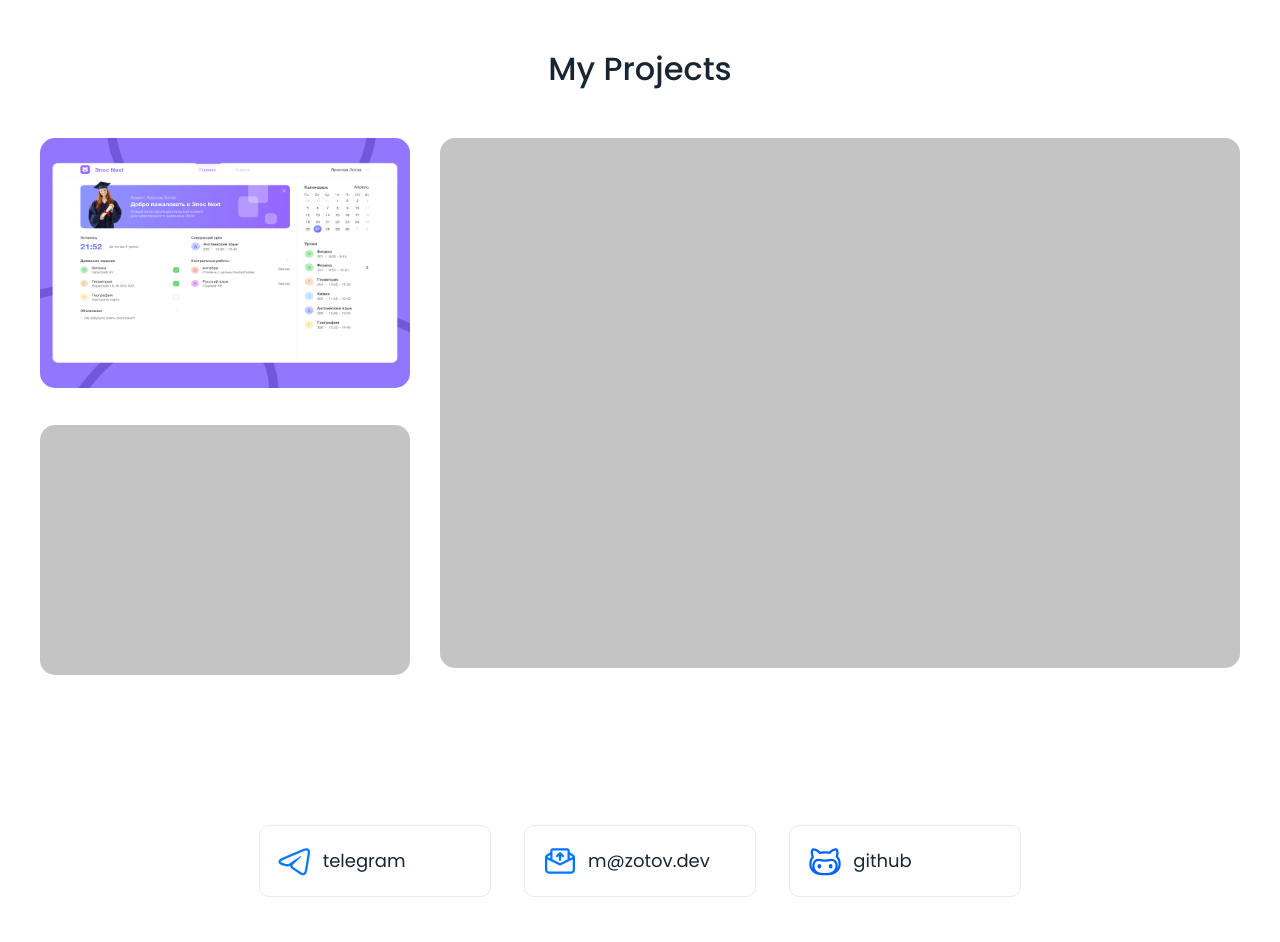
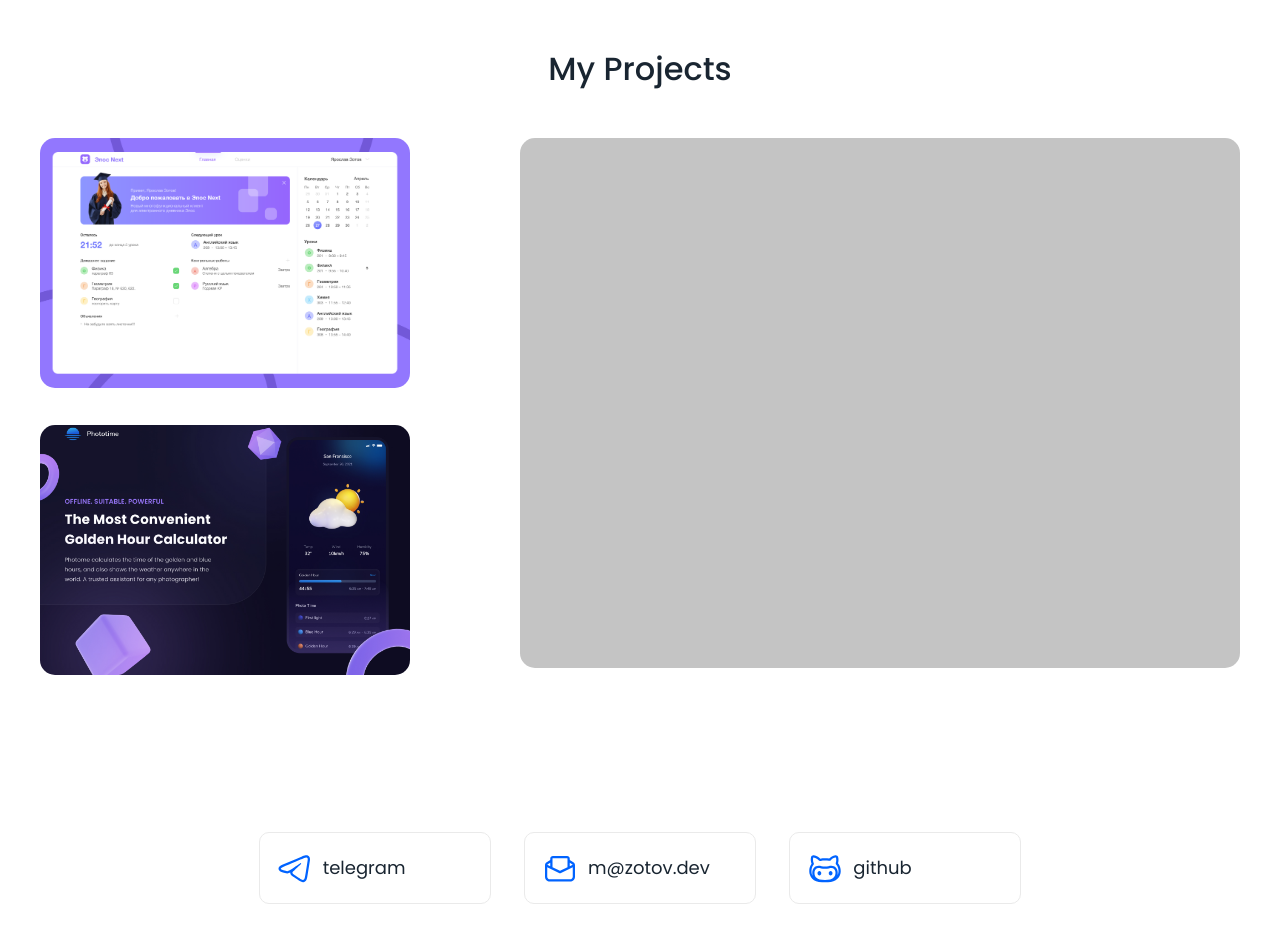
Before and after one commit to zotovy/www, a Gatsby site: page / in a window 1280 px wide. Shown: the part 1960-2902 px from the top of the page. Built offline with nearby package versions, Linux system fonts and the light colour scheme; Gatsby itself is replaced by a stand-in of ours.

Commit message:
feat: add phototime project

```diff
--- a/src/components/contact-badge.tsx
+++ b/src/components/contact-badge.tsx
@@ -21,6 +21,7 @@
 const Icon = styled.img`
   width: 36px;
   margin-right: 10px;
+  fill: var(--primary);
 `
 
 const Title = styled.span`
--- a/src/sections/section-1.tsx
+++ b/src/sections/section-1.tsx
@@ -19,7 +19,7 @@
         </Link>
       </Buttons>
     </RightSide>
-    <Image alt="" src="/images/section-1.png" draggable={false} />
+    <Image alt="" src="images/section-1.png" draggable={false} />
   </Section>
 }
 
--- a/src/sections/section-4.tsx
+++ b/src/sections/section-4.tsx
@@ -11,9 +11,12 @@
       <div>
         <Project
           className="first"
-          src="/images/epos/cover.png"
+          src="images/epos/cover.png"
           onClick={() => navigate("/projects/epos")}/>
-        <Placeholder className="second"/>
+        <Project
+            className="second"
+            src="images/phototime.jpg"
+            onClick={() => navigate("https://phototime.zotov.dev")}/>
       </div>
       <Placeholder className="third"/>
     </Layout>
@@ -26,6 +29,7 @@
   cursor: pointer;
   transition: transform 300ms, background 200ms;
   transition-delay: 100ms;
+  object-fit: cover;
 
   &.first, &.second {
     flex: 0 0 auto;
--- a/src/sections/section-6.tsx
+++ b/src/sections/section-6.tsx
@@ -5,9 +5,9 @@
 
 export default function Section6() {
   return <Section>
-    <ContactBadge href="https://t.me/zotovy" title="telegram" icon="/icons/telegram.png"/>
-    <ContactBadge href="mailto:m@zotov.dev" title="m@zotov.dev" icon="/icons/email.png"/>
-    <ContactBadge href="https://github.com/zotovY" title="github" icon="/icons/github.png"/>
+    <ContactBadge href="https://t.me/zotovy" title="telegram" icon="icons/telegram.svg"/>
+    <ContactBadge href="mailto:m@zotov.dev" title="m@zotov.dev" icon="icons/email.svg"/>
+    <ContactBadge href="https://github.com/zotovY" title="github" icon="icons/github.svg"/>
   </Section>
 }
 
```
Also changed, not shown: static/icons/email.png (deleted), static/icons/email.svg (added), static/icons/github.png (deleted), static/icons/github.svg (added), static/icons/instagram.png (deleted), static/icons/telegram.png (deleted), static/icons/telegram.svg (added), static/images/phototime.jpg (added).
